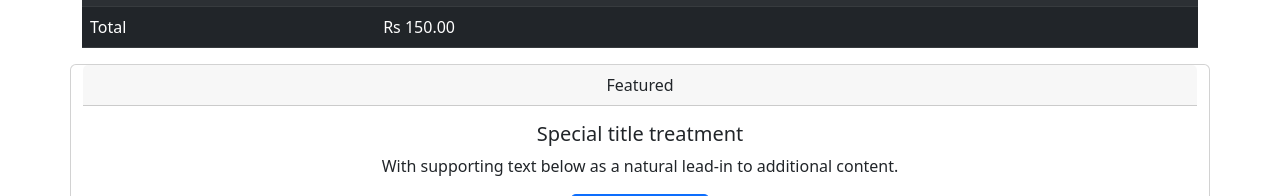
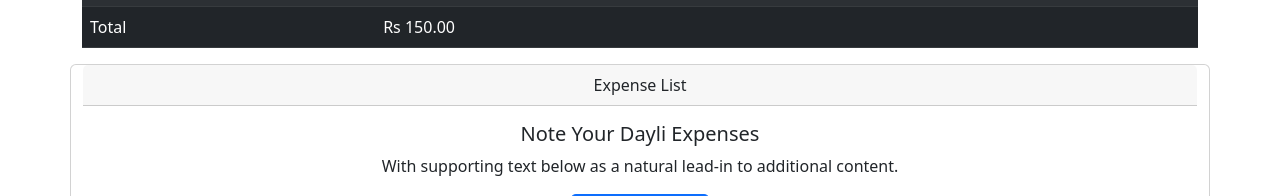
Before and after one commit to rohanmr/Track-List-App, a React (Vite) app: page / in a window 1280 px wide. Shown: the part 557-753 px from the top of the page. Built offline with nearby package versions, Linux system fonts and the light colour scheme; the HTML template or start-up script is replaced by a standard one.

Commit message:
changing some text

```diff
--- a/src/components/Footer.tsx
+++ b/src/components/Footer.tsx
@@ -3,9 +3,9 @@
 const Footer = () => {
   return (
     <div className="card text-center container">
-      <div className="card-header">Featured</div>
+      <div className="card-header">Expense List</div>
       <div className="card-body">
-        <h5 className="card-title">Special title treatment</h5>
+        <h5 className="card-title">Note Your Dayli Expenses</h5>
         <p className="card-text">
           With supporting text below as a natural lead-in to additional content.
         </p>
```
